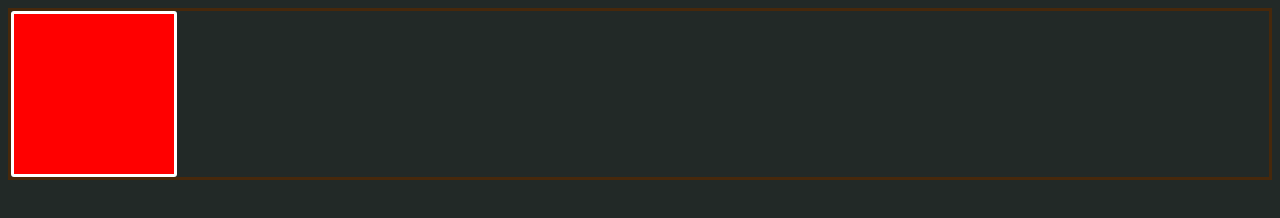
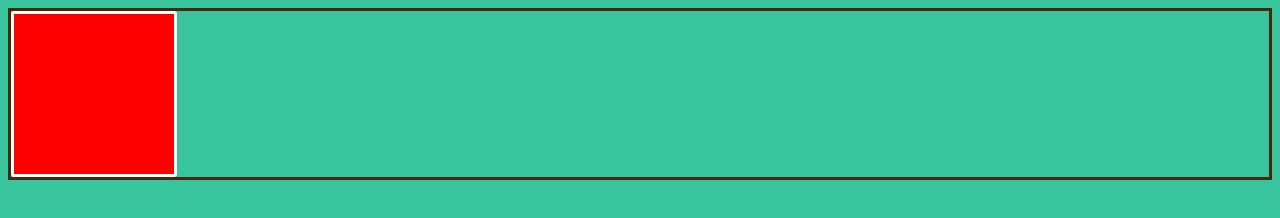
Before and after one commit to JoaquinGiacusa/Moving-Red-Cube, a plain HTML site: page index.html in a window 1280 px wide. Drawn offline with Linux system fonts and the light colour scheme.

Commit message:
cambio de fondo

```diff
--- a/style.css
+++ b/style.css
@@ -1,5 +1,5 @@
 body {
-  background-color: rgb(34, 41, 39);
+  background-color: rgb(56, 196, 156);
   border: rgb(71, 40, 11) solid;
 }
 
```
